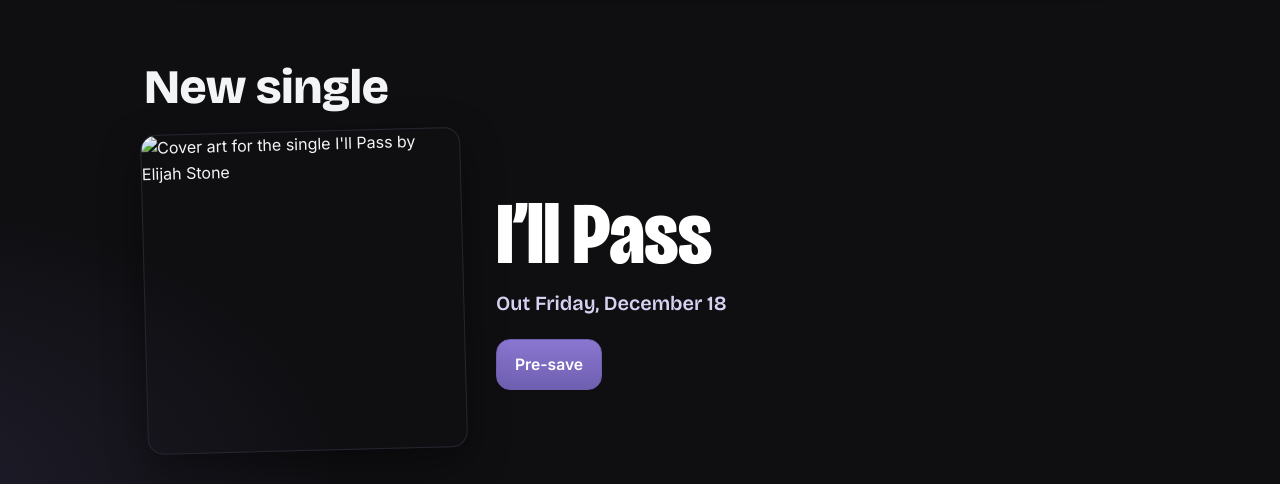
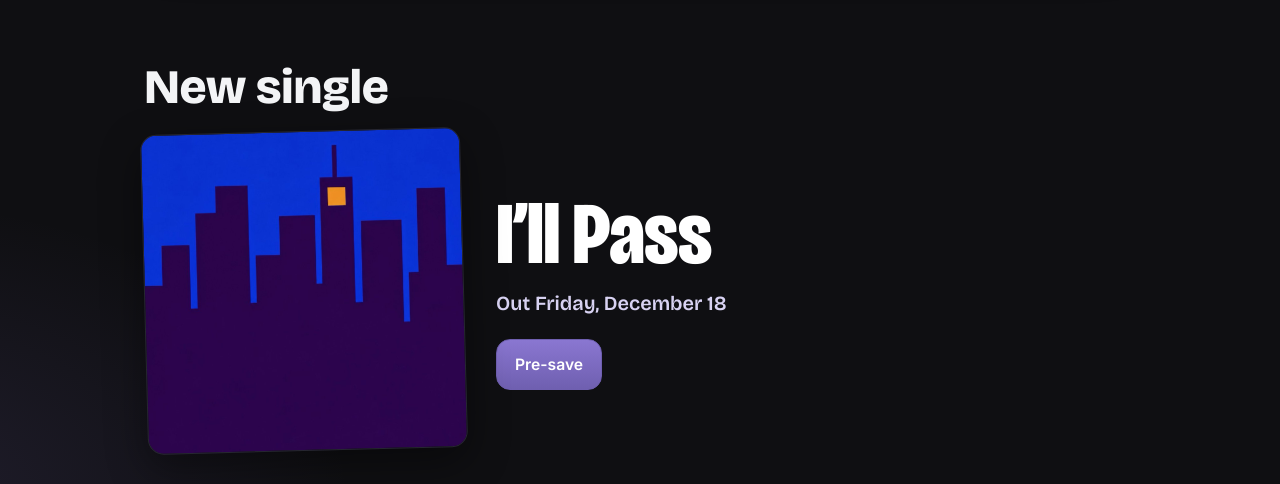
Before and after one commit to elijahstonemusic-source/elijah-website, a plain HTML site: page index.html in a window 1280 px wide. Shown: the part 1140-1624 px from the top of the page. Drawn offline with nearby package versions, Linux system fonts and the light colour scheme.

Commit message:
Update index.html

```diff
--- a/index.html
+++ b/index.html
@@ -152,7 +152,7 @@
   <section class="block" id="new-single">
     <h2>New single</h2>
     <div class="single">
-      <div class="cover"><img src="images/ill-pass-cover.jpg" alt="Cover art for the single I'll Pass by Elijah Stone" width="1000" height="1000"></div>
+      <div class="cover"><img src="ill-pass-cover.jpg" alt="Cover art for the single I'll Pass by Elijah Stone" width="1000" height="1000"></div>
       <div>
         <h3 class="single-title">I’ll Pass</h3>
         <p class="single-date">Out Friday, December 18</p>
```
